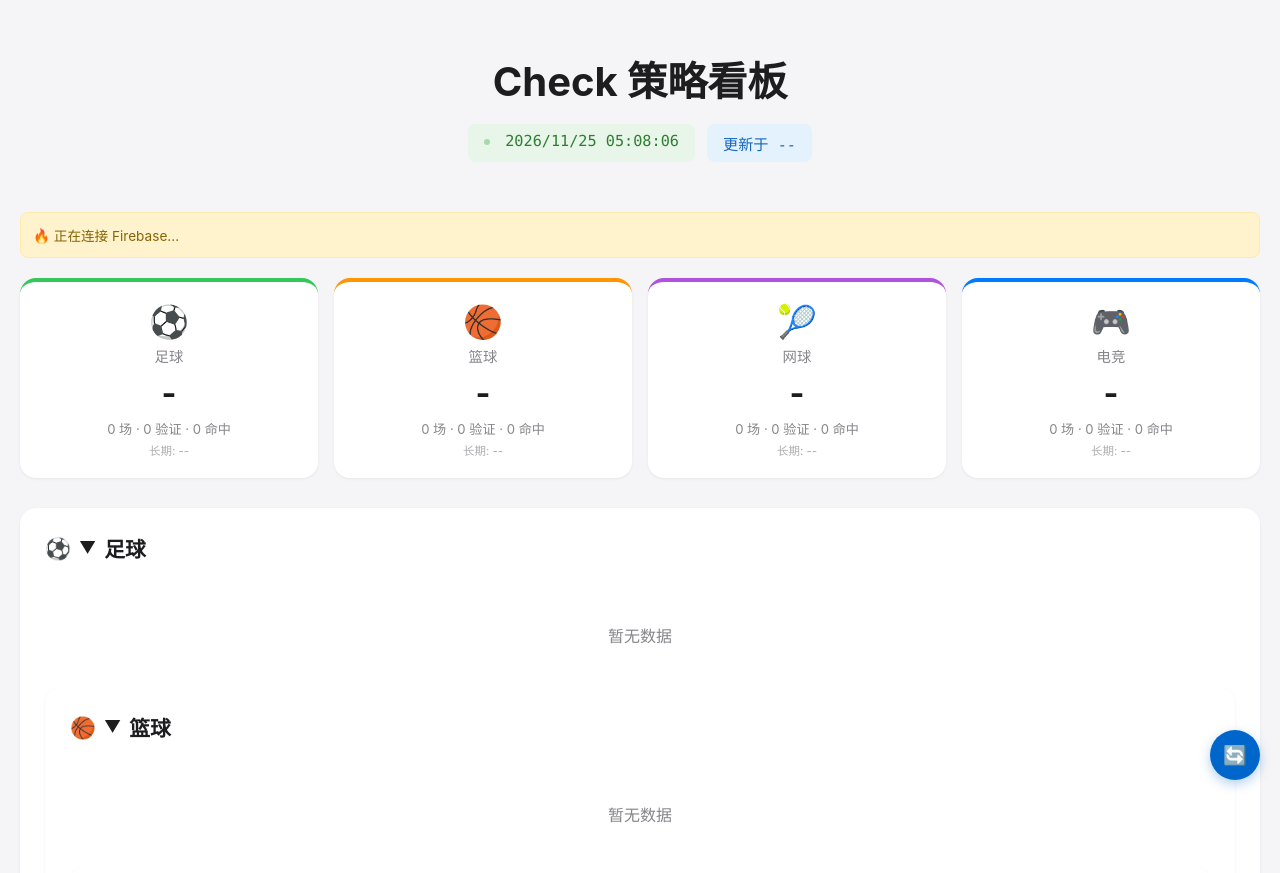
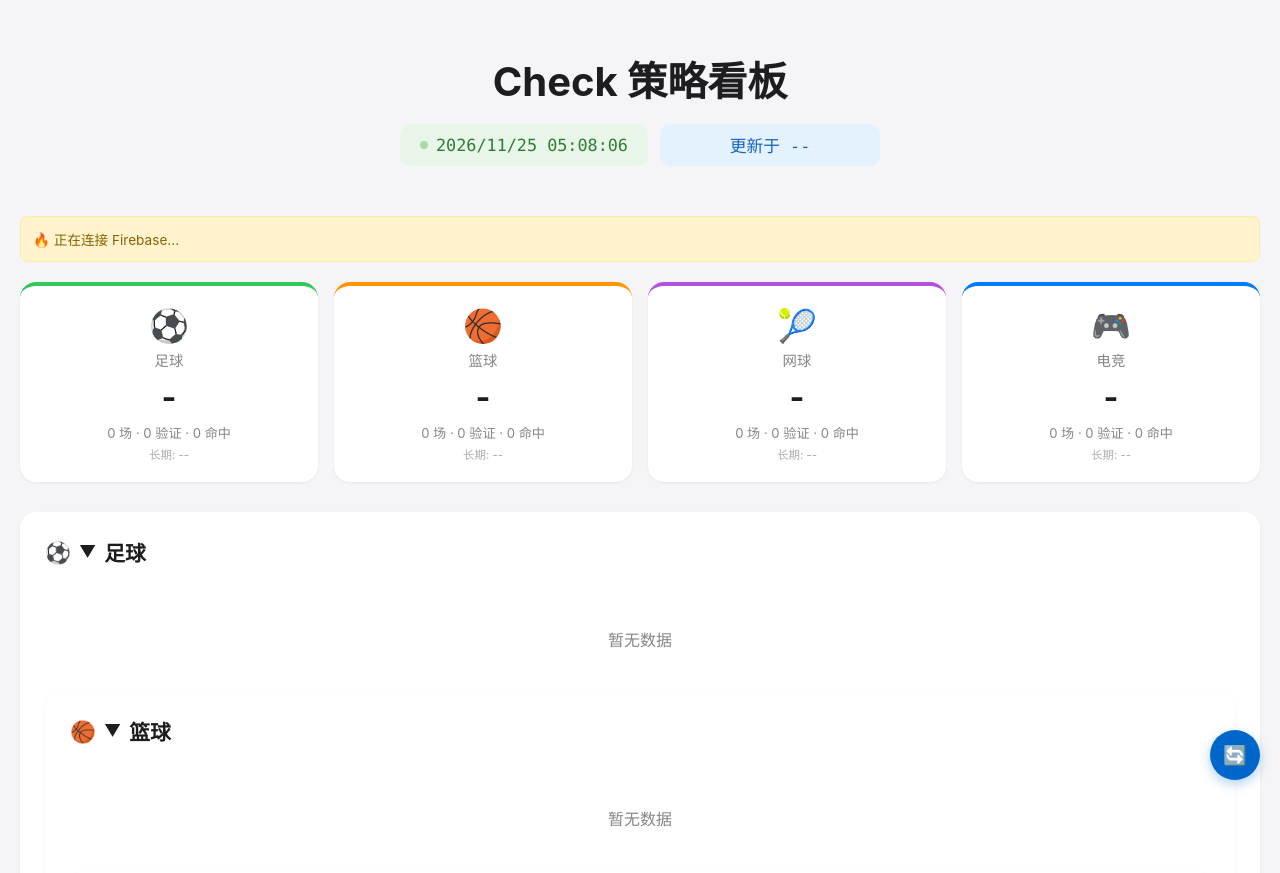
Before and after one commit to hou413/polymarket-dashboard, a plain HTML site: page index.html in a window 1280 px wide. Shown: the top 873 px of the page. Drawn offline with Linux system fonts and the light colour scheme; no server answers.

Commit message:
Fix: 统一时间块大小和对齐

```diff
--- a/index.html
+++ b/index.html
@@ -284,15 +284,22 @@
         .time-blocks {
             display: flex;
             justify-content: center;
+            align-items: center;
             gap: 12px;
             margin-top: 16px;
         }
         .time-block {
-            padding: 8px 16px;
-            border-radius: 8px;
-            font-size: 0.95em;
+            display: flex;
+            align-items: center;
+            justify-content: center;
+            padding: 10px 20px;
+            border-radius: 10px;
+            font-size: 1.05em;
             font-family: 'SF Mono', 'Menlo', monospace;
             font-weight: 500;
+            min-width: 220px;
+            height: 42px;
+            box-sizing: border-box;
         }
         .time-block.live {
             background: #e8f5e9;
@@ -304,12 +311,13 @@
         }
         .time-block .live-dot {
             display: inline-block;
-            width: 6px;
-            height: 6px;
+            width: 8px;
+            height: 8px;
             background: #4caf50;
             border-radius: 50%;
-            margin-right: 6px;
+            margin-right: 8px;
             animation: pulse 2s infinite;
+            flex-shrink: 0;
         }
         @keyframes pulse {
             0%, 100% { opacity: 1; }
```
